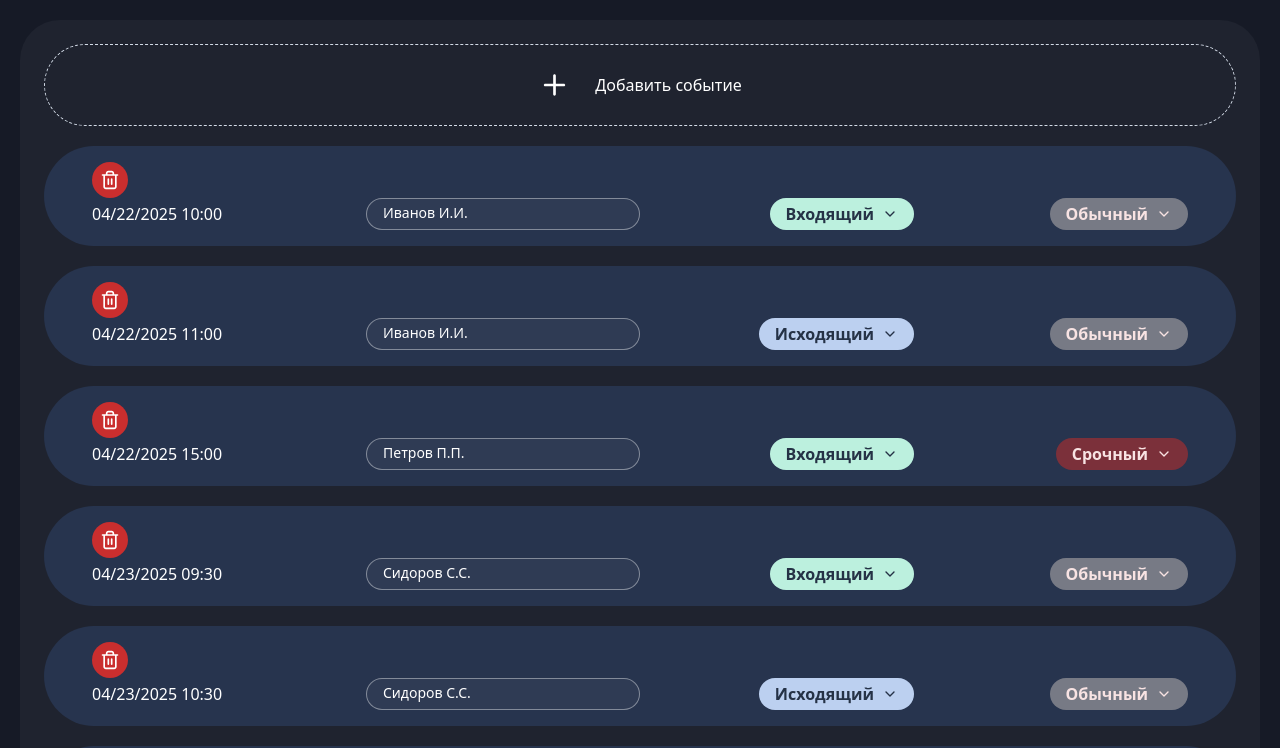
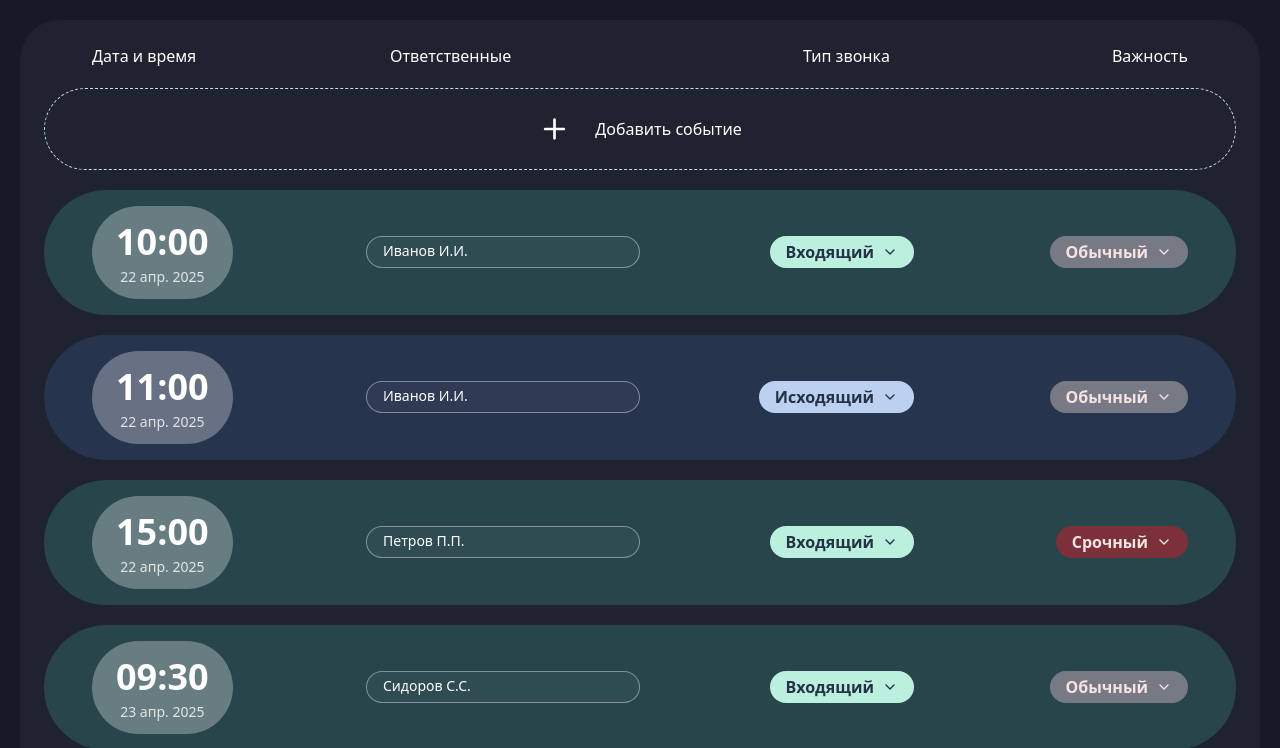
Before and after one commit to Deanisya/CRM-system-element-, a React (Vite) app: page / in a window 1280 px wide. Shown: the top 748 px of the page. Built offline with nearby package versions, Linux system fonts and the light colour scheme.

Commit message:
dev: datePickerCustom

```diff
--- a/src/App.tsx
+++ b/src/App.tsx
@@ -3,22 +3,21 @@ import ButtonEvent from './components/ui/ButtonEvent';
 import { useAppDispatch, useAppSelector } from './hooks/redux';
 import { addEventsInData } from './store/callsSlice';
 import { v4 as uuidv4 } from 'uuid';
+import formatDateTime from './utils/formatDateTime';
+import TitleColumns from './components/ui/TitleColumns';
 
 function App() {
 	const data = useAppSelector(state => state.callsReducer.list);
 	const dispatch = useAppDispatch();
 	console.log(data);
 
-	const fullDateTime = new Date();
-	const date = fullDateTime.toISOString().slice(0, 10);
-	const time = fullDateTime.toTimeString().slice(0, 5);
-	console.log(time);
+	const { date } = formatDateTime(new Date());
 
 	const handleAddEvent = () => {
 		const newEvents = {
 			id: uuidv4(),
 			date,
-			time,
+			time: '00:00',
 			responsible: 'Фамилия Имя участника',
 			type: 'исходящий',
 			priority: 'обычный',
@@ -28,6 +27,7 @@ function App() {
 	return (
 		<>
 			<div className='flex flex-col gap-5 bg-[#1F232F] py-6 px-6 rounded-[40px]'>
+				<TitleColumns />
 				<ButtonEvent text={'Добавить событие'} style={'addBtn'} onClick={handleAddEvent}>
 					<svg width='33' height='32' viewBox='0 0 33 32' fill='none' xmlns='http://www.w3.org/2000/svg'>
 						<path
--- a/src/components/features/CallItem.tsx
+++ b/src/components/features/CallItem.tsx
@@ -12,9 +12,16 @@ interface CallItemProps {
 function CallItem({ call }: CallItemProps) {
 	const { id, responsible, type, priority } = call;
 	const { handleUpdateName, handleUpdateType, handleUpdatePriority, deleteEvent } = useCallUpdater(id);
+	const bgColorCallItem = (typeCall: Calls['type']) => {
+		const colorBg = {
+			исходящий: 'bg-dark-blue-bg hover:bg-blue-light-hover',
+			входящий: 'bg-dark-green-bg hover:bg-green-light-hover',
+		};
+		return colorBg[typeCall] || 'bg-dark-blue-bg';
+	};
 
 	return (
-		<div className='bg-dark-blue-bg rounded-full pb-4 pt-4 px-12'>
+		<div className={`rounded-full pb-4 pt-4 px-12 relative ${bgColorCallItem(type)} group`}>
 			<ButtonEvent style='deleteBtn' onClick={deleteEvent}>
 				<svg width='20' height='20' viewBox='0 0 20 20' fill='none' xmlns='http://www.w3.org/2000/svg'>
 					<path
@@ -26,8 +33,7 @@ function CallItem({ call }: CallItemProps) {
 				</svg>
 			</ButtonEvent>{' '}
 			<GridContainer>
-				{/* <div className='bg-[#6A7B96] rounded-full py-3 px-6 w-[164px] h-[96px] first:justify-self-start'> */} <DatePickerCustom call={call} />
-				{/* </div> */}
+				<DatePickerCustom call={call} />
 				<InputName responsible={responsible} onUpdate={value => handleUpdateName(value)} />
 				<DropDown<Calls['type']> options={['входящий', 'исходящий']} initial={type || 'исходящий'} text='Выберите тип звонка' onUpdate={option => handleUpdateType(option)} />{' '}
 				<DropDown<Calls['priority']> options={['обычный', 'срочный']} initial={priority || 'обычный'} text='Выберите важность' onUpdate={priority => handleUpdatePriority(priority)} />
--- a/src/components/features/DatePickerCustom.tsx
+++ b/src/components/features/DatePickerCustom.tsx
@@ -3,6 +3,9 @@ import 'react-datepicker/dist/react-datepicker.css';
 import formatDateTime from '../../utils/formatDateTime';
 import { Calls } from '../../types/types';
 import useCallUpdater from '../../hooks/useCallUpdater';
+import { ru } from 'date-fns/locale';
+import { format } from 'date-fns';
+import CustomInput from '../ui/CustomInput';
 interface DatePickerCustomProps {
 	call: Calls;
 }
@@ -13,6 +16,7 @@ export default function DatePickerCustom({ call: { id, date, time } }: DatePicke
 	minTime.setHours(9, 0, 0, 0);
 	const maxTime = new Date();
 	maxTime.setHours(17, 0, 0, 0);
+
 	return (
 		<DatePicker
 			selected={new Date(`${date}T${time}`)}
@@ -27,7 +31,11 @@ export default function DatePickerCustom({ call: { id, date, time } }: DatePicke
 			showTimeSelect
 			timeFormat='HH:mm'
 			timeIntervals={15}
-			dateFormat='MM/dd/yyyy HH:mm'
+			// popperClassName='!absolute !z-[9999]'
+			// wrapperClassName='w-full'
+			portalId='root-portal'
+			popperPlacement='bottom-start'
+			customInput={<CustomInput onClick={() => {}} dateValue={date ? format(new Date(`${date}T${time}`), 'dd MMM yyyy', { locale: ru }) : 'Выберите дату'} timeValue={time} />}
 		/>
 	);
 }
--- a/src/components/ui/ButtonEvent.tsx
+++ b/src/components/ui/ButtonEvent.tsx
@@ -10,7 +10,7 @@ type ButtonEventProps = {
 function ButtonEvent({ text, onClick, children, style }: ButtonEventProps) {
 	const className = {
 		addBtn: 'flex gap-6 justify-center items-center border w-[100%] border-dashed border-white-border rounded-full pt-6 pb-6 ',
-		deleteBtn: 'bg-red py-2 px-2 rounded-full',
+		deleteBtn: 'bg-red py-2 px-2 rounded-full absolute -left-4 top-11 opacity-0 group-hover:opacity-100',
 	};
 
 	return (
--- /dev/null
+++ b/src/components/ui/CustomInput.tsx
@@ -0,0 +1,16 @@
+import React from 'react';
+
+interface CustomInputProps {
+	dateValue: string;
+	timeValue: string;
+	onClick: () => void;
+}
+
+const CustomInput = React.forwardRef<HTMLDivElement, CustomInputProps>(({ dateValue, timeValue, onClick }, ref) => (
+	<div ref={ref} onClick={onClick} className='flex items-center flex-col bg-white/30 w-fit rounded-full py-3 px-6'>
+		<span className='font-semibold text-4xl leading-[133%]'>{timeValue}</span>
+		<span className=' text-white/80 text-[14px]'>{dateValue}</span>
+	</div>
+));
+
+export default CustomInput;
--- /dev/null
+++ b/src/components/ui/TitleColumns.tsx
@@ -0,0 +1,12 @@
+import GridContainer from './GridContainer';
+
+export default function TitleColumns() {
+	const title = ['Дата и время', 'Ответственные', 'Тип звонка', 'Важность'];
+	return (
+		<GridContainer>
+			{title.map(item => (
+				<span className='px-12 nth-[n+3]:justify-self-end'>{item}</span>
+			))}
+		</GridContainer>
+	);
+}
--- a/src/index.css
+++ b/src/index.css
@@ -12,7 +12,7 @@ body {
 	--color-blue-light: #bcd0f0;
 	--color-blue-dark: #2b3041;
 	--color-blue-dark-text: #253246;
-	--color-blue-light-hover: rgb(188, 208, 240, 0.8);
+	--color-blue-light-hover: #38435c;
 	--color-regal-red: rgba(243, 47, 47, 0.4);
 	--color-regal-red-hover: rgba(243, 47, 47, 0.3);
 	--color-white-20: rgba(255, 255, 255, 0.2);
@@ -20,11 +20,12 @@ body {
 	--color-red: #ca2e2e;
 	--color-green-base: #27454c;
 	--color-green-base-hover: #385459;
-	--color-green-hover: rgba(255, 255, 255, 0.08);
+	--color-green-light-hover: #385359;
 	--color-green-bg: #bcf0de;
 	--color-gray-bg: #777a85;
 	--color-red-bg: #7b303a;
 	--color-white-tx: #f8e3e3;
 	--color-white-border: #d2dae6;
 	--color-dark-blue-bg: #27344e;
+	--color-dark-green-bg: #27454b;
 }
```
